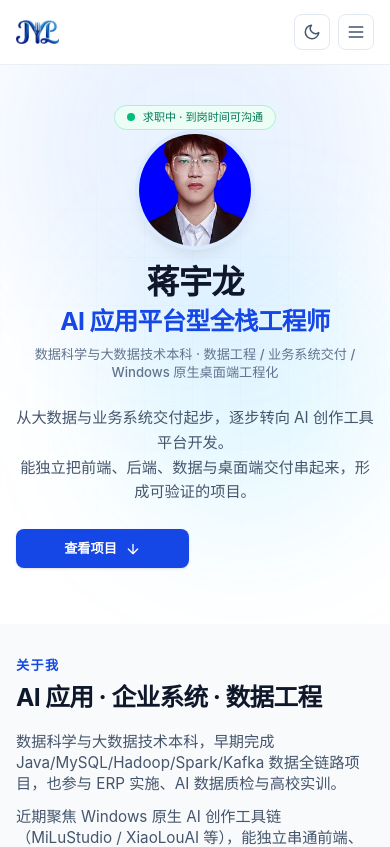
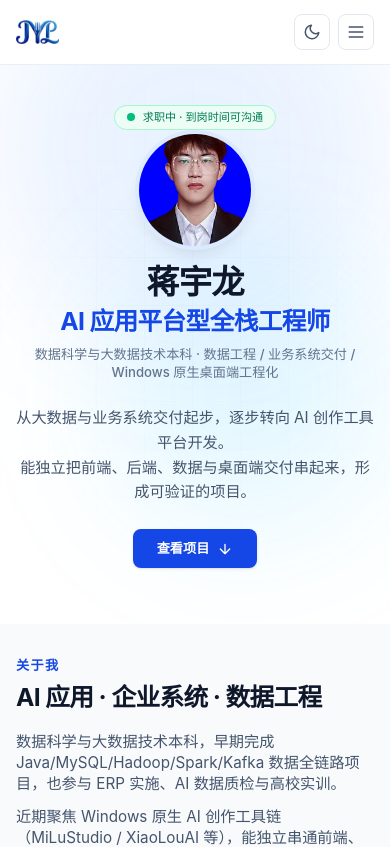
Before and after one commit to White-147/jyl-site, a React (Vite) app: page / in a window 390 px wide. Shown: the top 847 px of the page. Built offline with nearby package versions, Linux system fonts and the light colour scheme.

Commit message:
refine: Hero 主按钮布局简化（单一 CTA 居中）

```diff
--- a/src/components/Hero.tsx
+++ b/src/components/Hero.tsx
@@ -74,7 +74,7 @@ export default function Hero() {
         </p>
 
         {/* 移动端：主按钮整行 + 次按钮并排；桌面端：单行排列 */}
-        <div className="mt-6 grid w-full max-w-sm grid-cols-2 gap-3 sm:mt-8 sm:flex sm:w-auto sm:max-w-none sm:flex-wrap sm:items-center sm:justify-center">
+        <div className="mt-6 sm:mt-8">
           <a
             href="#projects"
             className="inline-flex items-center justify-center gap-2 rounded-lg bg-blue-700 px-6 py-2.5 text-sm font-semibold text-white shadow-sm transition-colors hover:bg-blue-800 dark:bg-blue-600 dark:hover:bg-blue-500"
```
